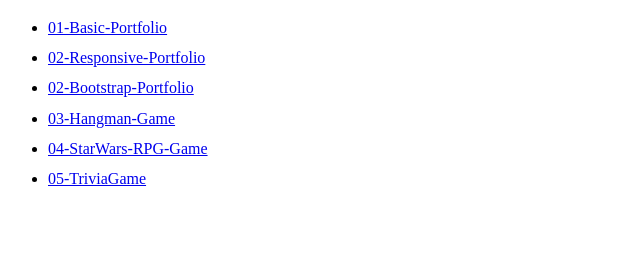
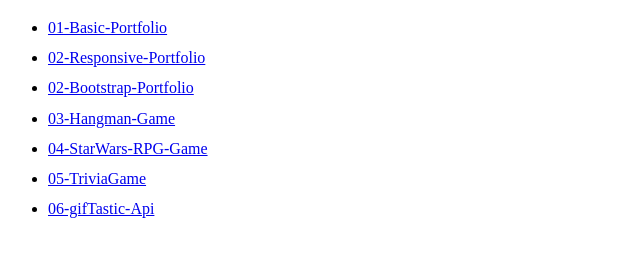
Before and after one commit to sito44/sito44.github.io, a plain HTML site: page index.html in a window 1280 px wide. Shown: the part 61-318 px from the top of the page, without its empty margins (0-640 px from the left). Drawn offline with Linux system fonts and the light colour scheme.

Commit message:
gif api app link added

```diff
--- a/index.html
+++ b/index.html
@@ -1,13 +1,14 @@
 <!DOCTYPE html>
 <html lang="en">
+
 <head>
     <meta charset="UTF-8">
     <title>Assignments TOC</title>
 </head>
+
 <body>
     <main>
         <h1>UCSD Assignments Table of Contents</h1>
-
         <section>
             <ul>
                 <li><a href="./Basic-Portfolio/index.html">01-Basic-Portfolio</a></li>
@@ -16,17 +17,15 @@
                 <li><a href="./Hangman-Game/index.html">03-Hangman-Game</a></li>
                 <li><a href="./week-4-game/index.html">04-StarWars-RPG-Game</a></li>
                 <li><a href="./TriviaGame/index.html">05-TriviaGame</a></li>
+                <li><a href="./gifTastic-Api-app/index.html">06-gifTastic-Api</a></li>
             </ul>
-
         </section>
-
     </main>
-
     <style>
     li {
         margin-bottom: 1%;
     }
-
     </style>
 </body>
+
 </html>
```
Lines whose indentation alone changed are shown as unchanged.
